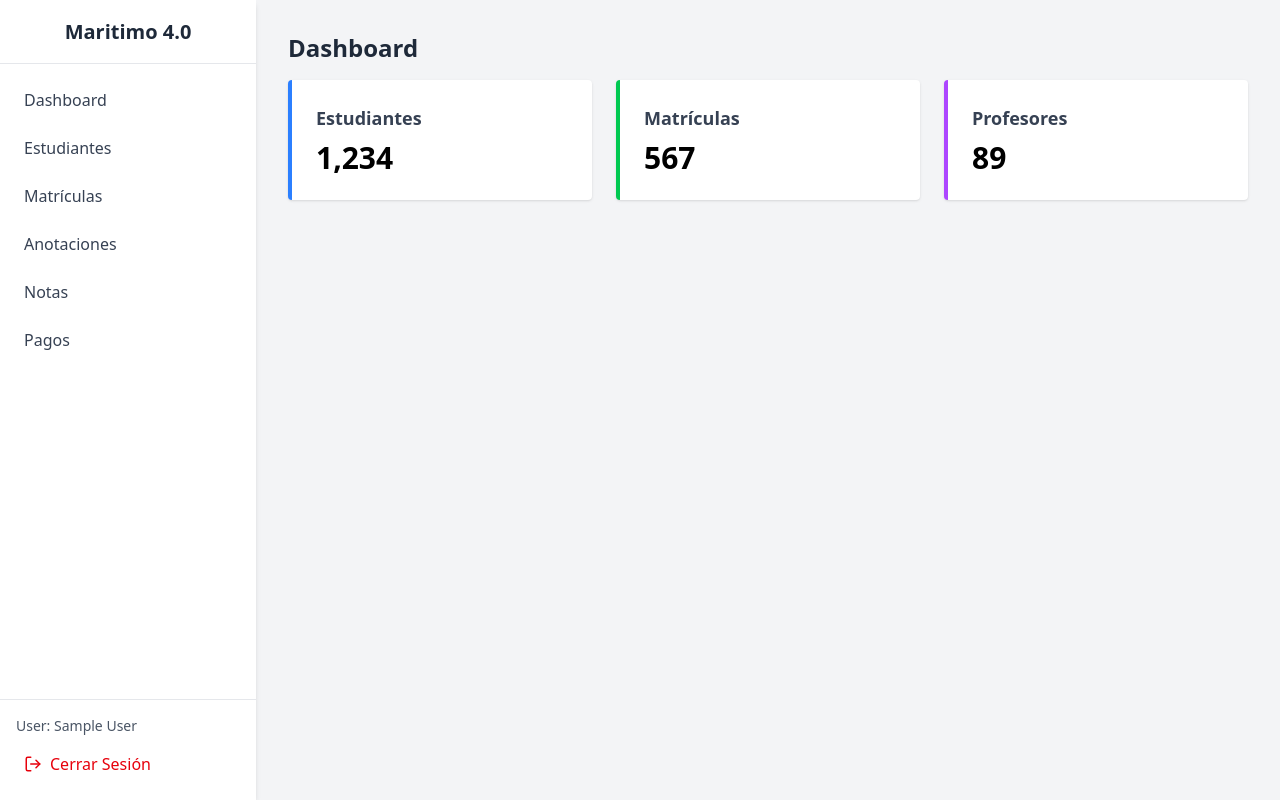
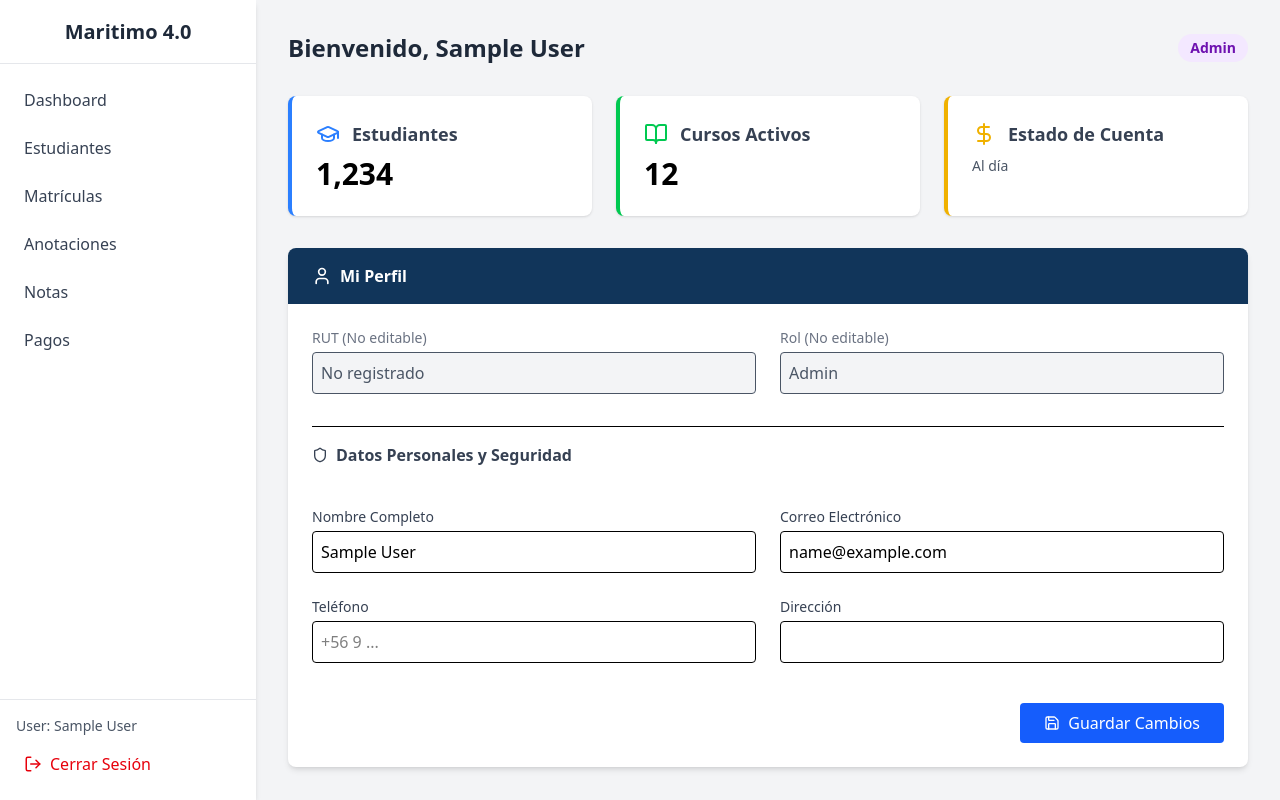
Before and after one commit to yuriEGV/Maritimo4.0, a React app in the folder frontend/: page / in a window 1280 px wide. Built offline with nearby package versions, Linux system fonts and the light colour scheme; no server answers; sample sign-in values are in the browser's storage; the HTML template or start-up script is replaced by a standard one.

Commit message:
feat(frontend): Dashboard Profile Edit and Permissions Hook

```diff
--- /dev/null
+++ b/frontend/src/hooks/usePermissions.ts
@@ -0,0 +1,23 @@
+
+import { useAuth } from '../context/AuthContext';
+
+export interface Permissions {
+    canEditProfile: boolean;
+    canManageStudents: boolean;
+    canEditAnnotations: boolean;
+    canViewSensitiveData: boolean;
+    isSuperAdmin: boolean;
+}
+
+export const usePermissions = (): Permissions => {
+    const { user } = useAuth();
+    const role = user?.role || 'guest';
+
+    return {
+        canEditProfile: true, // All logged in users can edit their profile
+        canManageStudents: role === 'admin' || role === 'sostenedor',
+        canEditAnnotations: role === 'admin' || role === 'teacher' || role === 'sostenedor',
+        canViewSensitiveData: role === 'admin' || role === 'sostenedor',
+        isSuperAdmin: role === 'admin' || role === 'sostenedor',
+    };
+};
--- a/frontend/src/pages/DashboardPage.tsx
+++ b/frontend/src/pages/DashboardPage.tsx
@@ -1,21 +1,184 @@
+import React, { useState, useEffect } from 'react';
+import { useAuth } from '../context/AuthContext';
+import { usePermissions } from '../hooks/usePermissions';
+import api from '../services/api';
+import { User, Shield, BookOpen, GraduationCap, DollarSign, Save } from 'lucide-react';
+
 const DashboardPage = () => {
+    const { user } = useAuth();
+    const { canEditProfile, isSuperAdmin, canManageStudents } = usePermissions();
+
+    // Profile State
+    const [profileData, setProfileData] = useState({
+        name: user?.name || '',
+        email: user?.email || '',
+        rut: user?.rut || '',
+        phone: '',
+        address: ''
+    });
+    const [loading, setLoading] = useState(false);
+    const [msg, setMsg] = useState({ type: '', text: '' });
+
+    useEffect(() => {
+        if (user) {
+            setProfileData(prev => ({
+                ...prev,
+                name: user.name,
+                email: user.email,
+                rut: user.rut || ''
+                // Phone and Address would come from backend if they existed in User model
+            }));
+        }
+    }, [user]);
+
+    const handleUpdateProfile = async (e: React.FormEvent) => {
+        e.preventDefault();
+        setLoading(true);
+        setMsg({ type: '', text: '' });
+
+        try {
+            await api.put('/auth/perfil', profileData);
+            setMsg({ type: 'success', text: 'Perfil actualizado correctamente' });
+        } catch (error: any) {
+            setMsg({ type: 'error', text: error.response?.data?.message || 'Error al actualizar' });
+        } finally {
+            setLoading(false);
+        }
+    };
+
     return (
-        <div>
-            <h1 className="text-2xl font-bold text-gray-800 mb-4">Dashboard</h1>
+        <div className="space-y-8">
+            {/* Header / Welcome */}
+            <div className="flex justify-between items-center">
+                <h1 className="text-2xl font-bold text-gray-800">
+                    Bienvenido, {user?.name}
+                </h1>
+                <span className={`px-3 py-1 rounded-full text-sm font-semibold capitalize
+                    ${isSuperAdmin ? 'bg-purple-100 text-purple-800' : 'bg-blue-100 text-blue-800'}`}>
+                    {user?.role}
+                </span>
+            </div>
+
+            {/* Stats Cards (Role Conditional) */}
             <div className="grid grid-cols-1 md:grid-cols-3 gap-6">
-                <div className="bg-white p-6 rounded shadow border-l-4 border-blue-500">
-                    <h3 className="text-lg font-semibold text-gray-700">Estudiantes</h3>
-                    <p className="text-3xl font-bold mt-2">1,234</p>
-                </div>
-                <div className="bg-white p-6 rounded shadow border-l-4 border-green-500">
-                    <h3 className="text-lg font-semibold text-gray-700">Matrículas</h3>
-                    <p className="text-3xl font-bold mt-2">567</p>
-                </div>
-                <div className="bg-white p-6 rounded shadow border-l-4 border-purple-500">
-                    <h3 className="text-lg font-semibold text-gray-700">Profesores</h3>
-                    <p className="text-3xl font-bold mt-2">89</p>
+                {canManageStudents && (
+                    <div className="bg-white p-6 rounded-lg shadow-sm border-l-4 border-blue-500">
+                        <div className="flex items-center gap-3 mb-2">
+                            <GraduationCap className="text-blue-500" />
+                            <h3 className="text-lg font-semibold text-gray-700">Estudiantes</h3>
+                        </div>
+                        <p className="text-3xl font-bold">1,234</p>
+                    </div>
+                )}
+
+                {(isSuperAdmin || user?.role === 'teacher') && (
+                    <div className="bg-white p-6 rounded-lg shadow-sm border-l-4 border-green-500">
+                        <div className="flex items-center gap-3 mb-2">
+                            <BookOpen className="text-green-500" />
+                            <h3 className="text-lg font-semibold text-gray-700">Cursos Activos</h3>
+                        </div>
+                        <p className="text-3xl font-bold">12</p>
+                    </div>
+                )}
+
+                <div className="bg-white p-6 rounded-lg shadow-sm border-l-4 border-yellow-500">
+                    <div className="flex items-center gap-3 mb-2">
+                        <DollarSign className="text-yellow-500" />
+                        <h3 className="text-lg font-semibold text-gray-700">Estado de Cuenta</h3>
+                    </div>
+                    <p className="text-sm text-gray-600">Al día</p>
                 </div>
             </div>
+
+            {/* Profile Management Section */}
+            {canEditProfile && (
+                <div className="bg-white rounded-lg shadow-md overflow-hidden">
+                    <div className="bg-[#11355a] px-6 py-4 flex items-center gap-2">
+                        <User className="text-white w-5 h-5" />
+                        <h2 className="text-white font-semibold">Mi Perfil</h2>
+                    </div>
+
+                    <div className="p-6">
+                        {msg.text && (
+                            <div className={`mb-4 p-3 rounded ${msg.type === 'success' ? 'bg-green-100 text-green-700' : 'bg-red-100 text-red-700'}`}>
+                                {msg.text}
+                            </div>
+                        )}
+
+                        <form onSubmit={handleUpdateProfile} className="grid grid-cols-1 md:grid-cols-2 gap-6">
+
+                            {/* Read Only Fields */}
+                            <div>
+                                <label className="block text-sm font-medium text-gray-500 mb-1">RUT (No editable)</label>
+                                <div className="bg-gray-100 p-2 rounded border text-gray-600">{profileData.rut || 'No registrado'}</div>
+                            </div>
+                            <div>
+                                <label className="block text-sm font-medium text-gray-500 mb-1">Rol (No editable)</label>
+                                <div className="bg-gray-100 p-2 rounded border text-gray-600 capitalize">{user?.role}</div>
+                            </div>
+
+                            {/* Editable Fields */}
+                            <div className="md:col-span-2 border-t pt-4 mt-2">
+                                <h3 className="text-md font-semibold text-gray-700 mb-4 flex items-center gap-2">
+                                    <Shield className="w-4 h-4" /> Datos Personales y Seguridad
+                                </h3>
+                            </div>
+
+                            <div>
+                                <label className="block text-sm font-medium text-gray-700 mb-1">Nombre Completo</label>
+                                <input
+                                    type="text"
+                                    className="w-full p-2 border rounded focus:ring-2 focus:ring-blue-500"
+                                    value={profileData.name}
+                                    onChange={e => setProfileData({ ...profileData, name: e.target.value })}
+                                />
+                            </div>
+
+                            <div>
+                                <label className="block text-sm font-medium text-gray-700 mb-1">Correo Electrónico</label>
+                                <input
+                                    type="email"
+                                    className="w-full p-2 border rounded focus:ring-2 focus:ring-blue-500"
+                                    value={profileData.email}
+                                    onChange={e => setProfileData({ ...profileData, email: e.target.value })}
+                                />
+                            </div>
+
+                            <div>
+                                <label className="block text-sm font-medium text-gray-700 mb-1">Teléfono</label>
+                                <input
+                                    type="tel"
+                                    placeholder="+56 9 ..."
+                                    className="w-full p-2 border rounded focus:ring-2 focus:ring-blue-500"
+                                    value={profileData.phone}
+                                    onChange={e => setProfileData({ ...profileData, phone: e.target.value })}
+                                />
+                            </div>
+
+                            <div>
+                                <label className="block text-sm font-medium text-gray-700 mb-1">Dirección</label>
+                                <input
+                                    type="text"
+                                    className="w-full p-2 border rounded focus:ring-2 focus:ring-blue-500"
+                                    value={profileData.address}
+                                    onChange={e => setProfileData({ ...profileData, address: e.target.value })}
+                                />
+                            </div>
+
+                            <div className="md:col-span-2 flex justify-end mt-4">
+                                <button
+                                    type="submit"
+                                    disabled={loading}
+                                    className="bg-blue-600 text-white px-6 py-2 rounded hover:bg-blue-700 flex items-center gap-2 disabled:bg-gray-400"
+                                >
+                                    <Save className="w-4 h-4" />
+                                    {loading ? 'Guardando...' : 'Guardar Cambios'}
+                                </button>
+                            </div>
+                        </form>
+                    </div>
+                </div>
+            )}
         </div>
     );
 };
```
